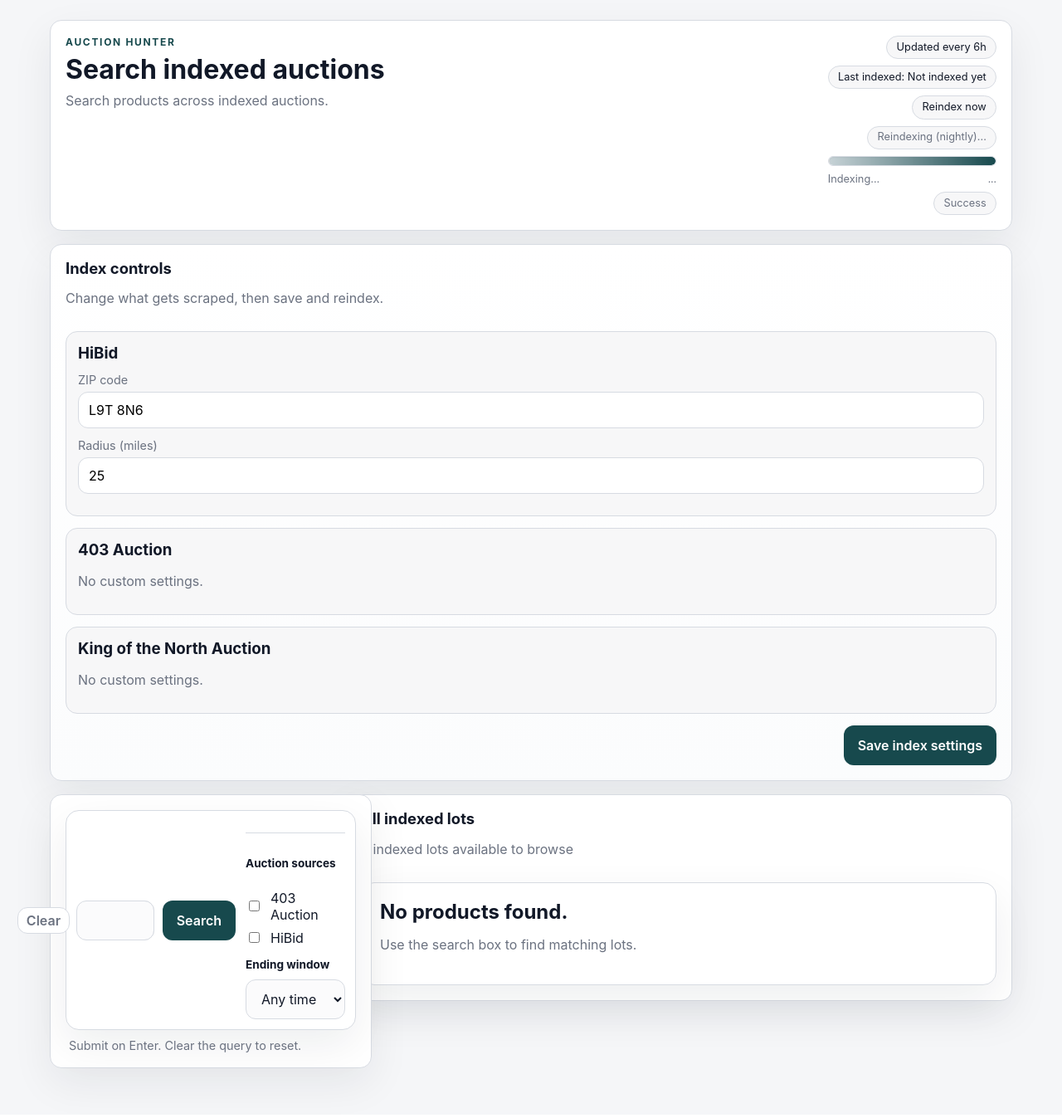
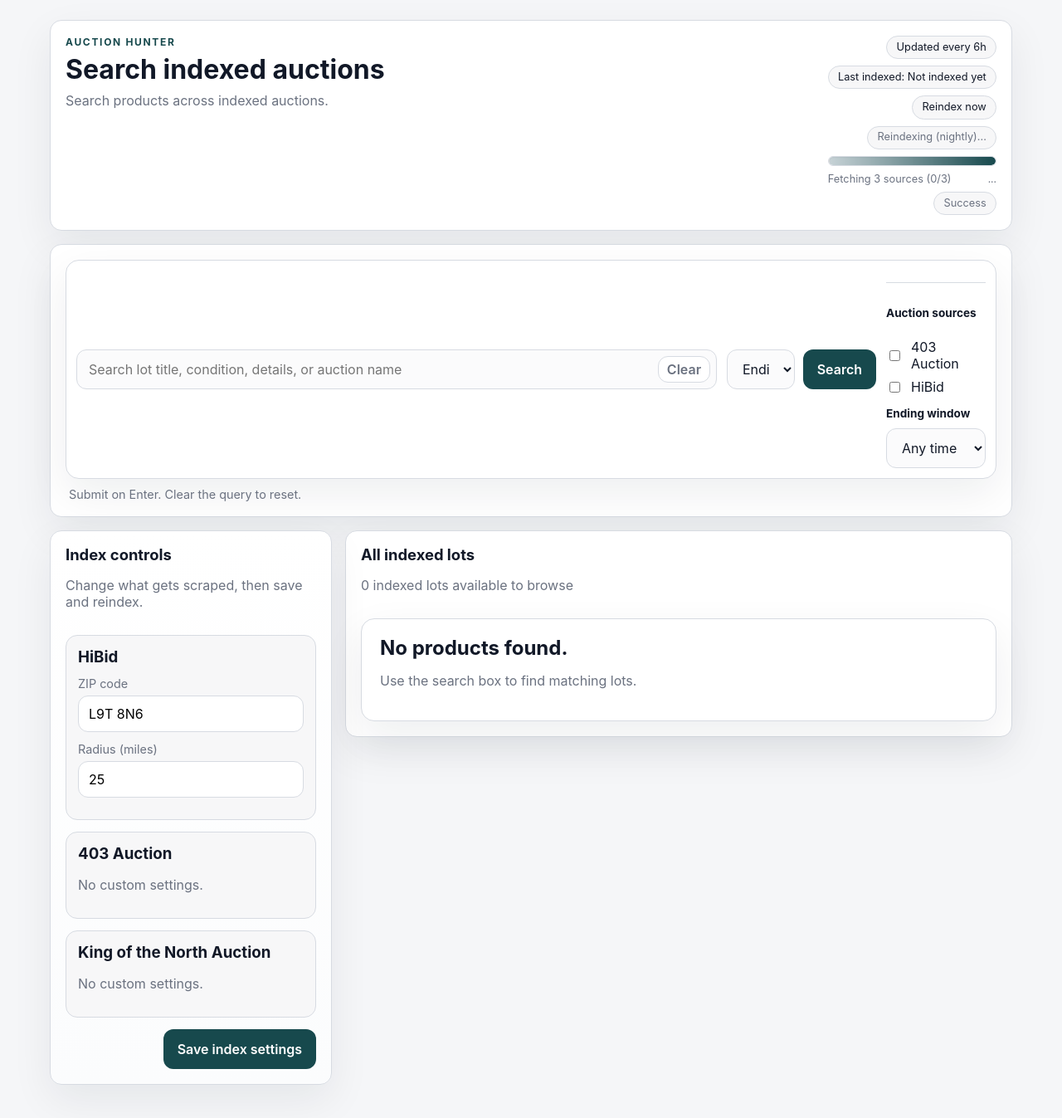
Before and after one commit to alisaleemh/auction-hunter, a Flask app: page / in a window 1280 px wide. Shown: the whole page at 83% size. Run offline with Flask 3, Linux system fonts and the light colour scheme; data comes from the database, SQL or seed files in the repository; data that the repository does not hold is empty; some libraries are stand-ins or nearby versions.

Commit message:
fix auction hunter layout

```diff
--- a/static/app.css
+++ b/static/app.css
@@ -63,6 +63,10 @@ select {
   grid-template-columns: 340px minmax(0, 1fr);
   gap: 16px;
   align-items: start;
+}
+
+.search-shell-wide {
+  width: 100%;
 }
 
 .hero,
@@ -325,6 +329,10 @@ select {
   gap: 16px;
   position: sticky;
   top: 16px;
+}
+
+.sidebar-shell .config-shell {
+  margin-bottom: 0;
 }
 
 .filter-panel {
--- a/templates/index.html
+++ b/templates/index.html
@@ -58,6 +58,13 @@
         </div>
       </section>
 
+      <section class="search-shell search-shell-wide">
+        {{ search_bar(query, sort, sources, ending_within, available_sources, ending_window_options) }}
+        <p class="search-hint">Submit on Enter. Clear the query to reset.</p>
+      </section>
+
+      <div class="content-grid">
+        <aside class="sidebar-shell">
           <section class="config-shell">
             <div class="results-header">
               <div>
@@ -92,13 +99,6 @@
               </div>
             </form>
           </section>
-
-      <div class="content-grid">
-        <aside class="sidebar-shell">
-          <div class="search-shell">
-            {{ search_bar(query, sort, sources, ending_within, available_sources, ending_window_options) }}
-            <p class="search-hint">Submit on Enter. Clear the query to reset.</p>
-          </div>
         </aside>
 
         <section class="results-shell">
```
Lines whose indentation alone changed are shown as unchanged.
